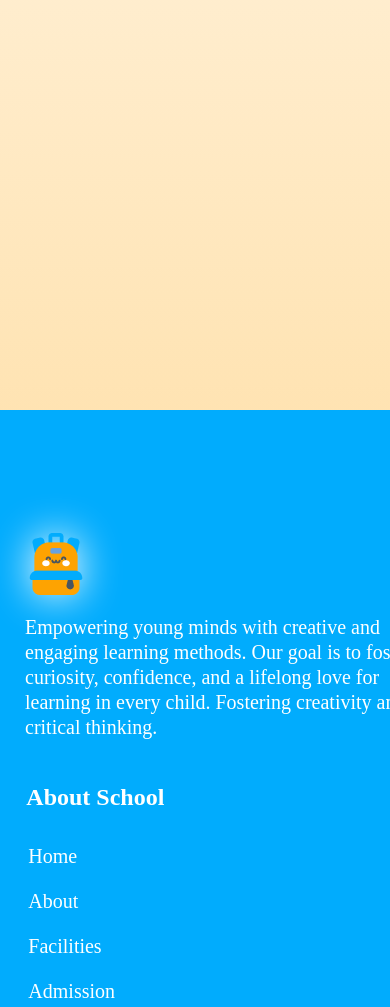
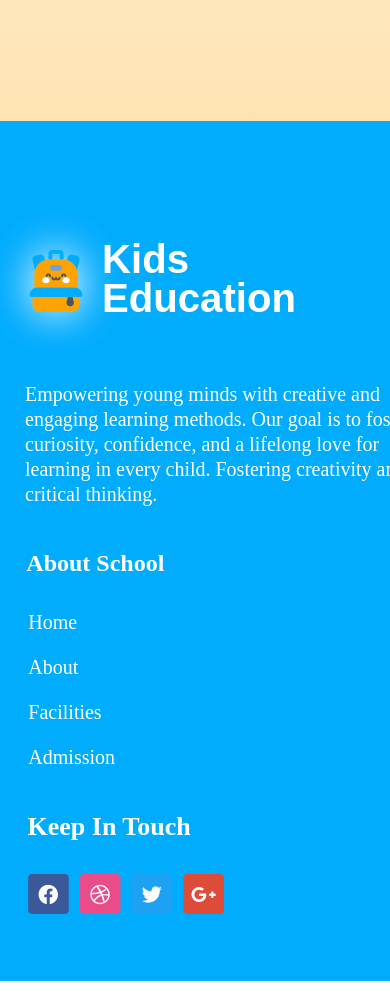
Before and after one commit to 1rteza/Kid-s-School, a plain HTML site: page index.html in a window 390 px wide. Shown: the part 3401-4408 px from the top of the page. After the commit the page ends 4382 px from the top, so only its background shows below. Drawn offline with Linux system fonts and the light colour scheme.

Commit message:
finished last section totally

```diff
--- a/index.html
+++ b/index.html
@@ -125,7 +125,7 @@
     </main>
     <footer class=" footer display-flex">
         <div class="kids-part">
-            <div class="school display-flex">
+            <div class="school2 display-flex">
                 <img src="assets/logo.png" alt="" class="bag2" style=" filter: drop-shadow(0 0 20px rgb(252, 255, 255));">  <h3 class="kids-title"> Kids Education</h3>
             </div>
             <p class="kids-description">Empowering young minds with creative and engaging learning methods. Our goal is to foster curiosity, confidence, and a lifelong love for learning in every child. Fostering creativity and critical thinking.</p>
--- a/style.css
+++ b/style.css
@@ -247,7 +247,7 @@ body{
     background-repeat: no-repeat;
     background-size: cover;
     text-align: center;
-    width: 1518px;
+    /* width: 1518px; */
     height: 1018.02px;
   }
   .stories-title{
@@ -361,15 +361,23 @@ body{
 
   .footer{
     align-items: center;
-    width: 1239px;
+    /* width: 1239px; */
     height: 317px;
-    padding: 123px 140px;
+    padding: 80px 140px;
     background: rgb(1, 172, 253);
   }
 
 
   .footer > .bag2{
     filter: drop-shadow(2px 4px 20px rgb(231, 48, 48));
+  }
+  .school2{
+    align-items: center;
+  }
+  .school2 img{
+    width: 62px;
+    height: 62px;
+    margin-right: 15px;
   }
   .kids-part{
     margin-right: 170px;
@@ -509,7 +517,7 @@ body{
     .stories{
       margin-top: 800px;
       width: 449px;
-      height: 1150px;
+      height: 861px;
     }
     .stories .card-box{
       flex-direction: column;
@@ -554,7 +562,7 @@ body{
   .footer{
     flex-direction: column;
     width: 169px;
-    height: 600px;
+    height: 700px;
     text-align: left;
   }
   .kids-part{
@@ -567,6 +575,14 @@ body{
     margin-left: -197px;
     margin-top: -7px;
   }
+  .school2{
+    align-items: center;
+  }
+  .school2 img{
+    width: 62px;
+    height: 62px;
+    margin-right: 15px;
+  }
 
 
   }
```
